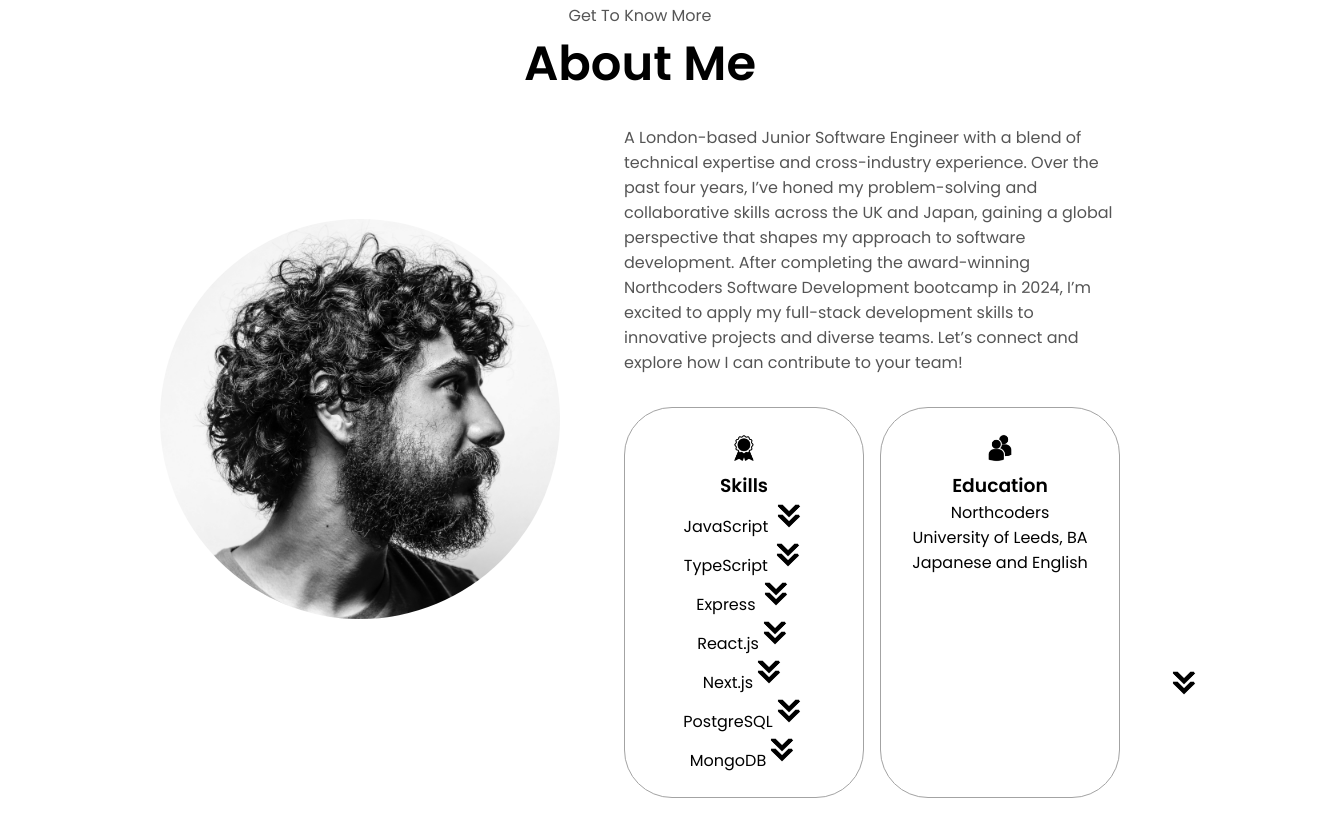
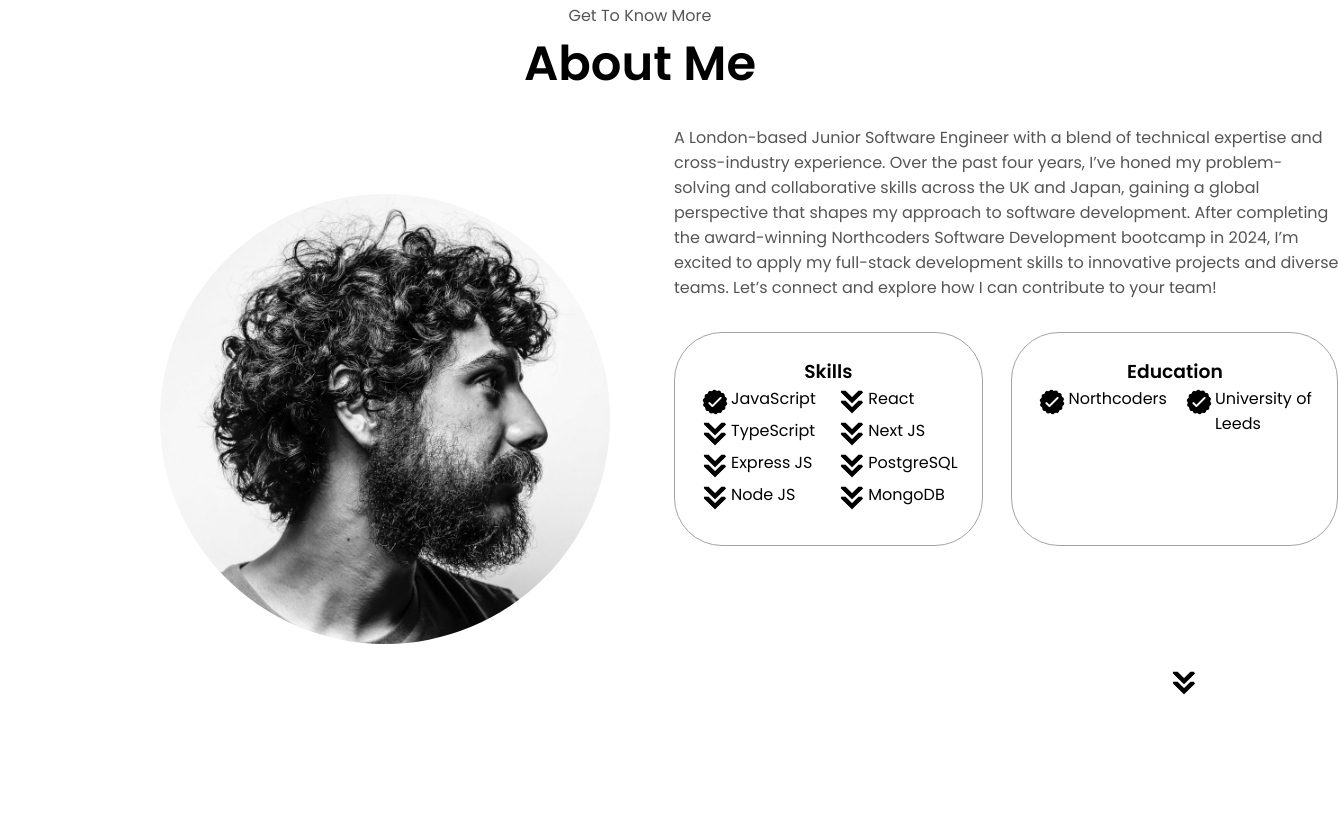
Before and after one commit to beckylakes/my-portfolio, a plain HTML site: page index.html in a window 1280 px wide. Shown: the part 805-1642 px from the top of the page, 1338 px wide, since content can reach past the window. Before the commit the page ends 1603 px from the top, so only its background shows below. Drawn offline with Linux system fonts and the light colour scheme.

Commit message:
Fixed stylimg for skills/education lists

```diff
--- a/index.html
+++ b/index.html
@@ -100,77 +100,89 @@
           <div class="about-containers">
             <div class="skills-education-containers">
               <div class="details-container">
-                <img
-                  src="./assets/experience.png"
-                  alt="Experience icon"
-                  class="icon"
-                />
                 <h3>Skills</h3>
                 <ul class="skills-list">
-                  <li>
+                  <li class="center-li">
+                    <img
+                    src="./assets/checkmark.png"
+                      alt="JavaScript icon"
+                      class="icon"
+                    />
                     JavaScript
+                  </li>
+                  <li class="center-li">
                     <img
                       src="./assets/arrow.png"
                       alt="JavaScript icon"
                       class="icon"
                     />
+                    TypeScript
                   </li>
-                  <li>
-                    TypeScript
+                  <li class="center-li">
                     <img
                       src="./assets/arrow.png"
                       alt="JavaScript icon"
                       class="icon"
                     />
+                    Express JS
                   </li>
-                  <li>
-                    Express
+                  <li class="center-li">
                     <img
                       src="./assets/arrow.png"
                       alt="JavaScript icon"
                       class="icon"
                     />
+                    Node JS
                   </li>
-                  <li>
-                    React.js<img
+                  <li class="center-li">
+                   <img
                       src="./assets/arrow.png"
                       alt="JavaScript icon"
                       class="icon"
                     />
+                    React
                   </li>
-                  <li>
-                    Next.js<img
+                  <li class="center-li">
+                    <img
                       src="./assets/arrow.png"
                       alt="JavaScript icon"
                       class="icon"
                     />
+                    Next JS
                   </li>
-                  <li>
-                    PostgreSQL<img
+                  <li class="center-li">
+                    <img
                       src="./assets/arrow.png"
                       alt="JavaScript icon"
                       class="icon"
                     />
+                    PostgreSQL
                   </li>
-                  <li>
-                    MongoDB<img
+                  <li class="center-li">
+                    <img
                       src="./assets/arrow.png"
                       alt="JavaScript icon"
                       class="icon"
                     />
+                    MongoDB
                   </li>
                 </ul>
               </div>
               <div class="details-container">
-                <img
-                  src="./assets/education.png"
-                  alt="Education icon"
-                  class="icon"
-                />
                 <h3>Education</h3>
                 <ul class="education-list">
-                  <li>Northcoders</li>
-                  <li>University of Leeds, BA Japanese and English</li>
+                    <li class="center-li">
+                        <img
+                        src="./assets/checkmark.png"
+                          alt="JavaScript icon"
+                          class="icon"
+                        />Northcoders</li>
+                        <li class="center-li">
+                            <img
+                            src="./assets/checkmark.png"
+                              alt="JavaScript icon"
+                              class="icon"
+                            />University of Leeds</li>
                 </ul>
               </div>
             </div>
@@ -181,9 +193,10 @@
         src="./assets/arrow.png"
         alt="Arrow icon"
         class="icon arrow"
-        onclick="location.href='./#experience'"
+        onclick="location.href='./#projects'"
       />
     </section>
+    <section id="projects"></section>
     <script src="script.js"></script>
   </body>
 </html>
--- a/style.css
+++ b/style.css
@@ -292,7 +292,7 @@ section {
 
 .details-container {
   padding: 1.5rem;
-  flex: 0.5;
+  flex: 1;
   background: white;
   border-radius: 3rem;
   border: rgb(53, 53, 53) 0.1rem solid;
@@ -302,11 +302,14 @@ section {
 
 .skills-education-containers {
   display: flex;
-  gap: 1rem;
+  gap: 1.8rem;
 }
 
 .skills-list, .education-list {
   list-style: none;
+  text-align: left;
+  column-count: 2;
+  display: inline-block;
 }
 
 .section-container {
@@ -315,7 +318,15 @@ section {
 }
 
 .section__pic-container {
-    height: 400px;
-    width: 400px;
+    height: 450px;
+    width: 450px;
     margin: auto 0;
 }
+
+.center-li {
+    display: flex;
+}
+
+ul .icon {
+    cursor: default;
+}
```
